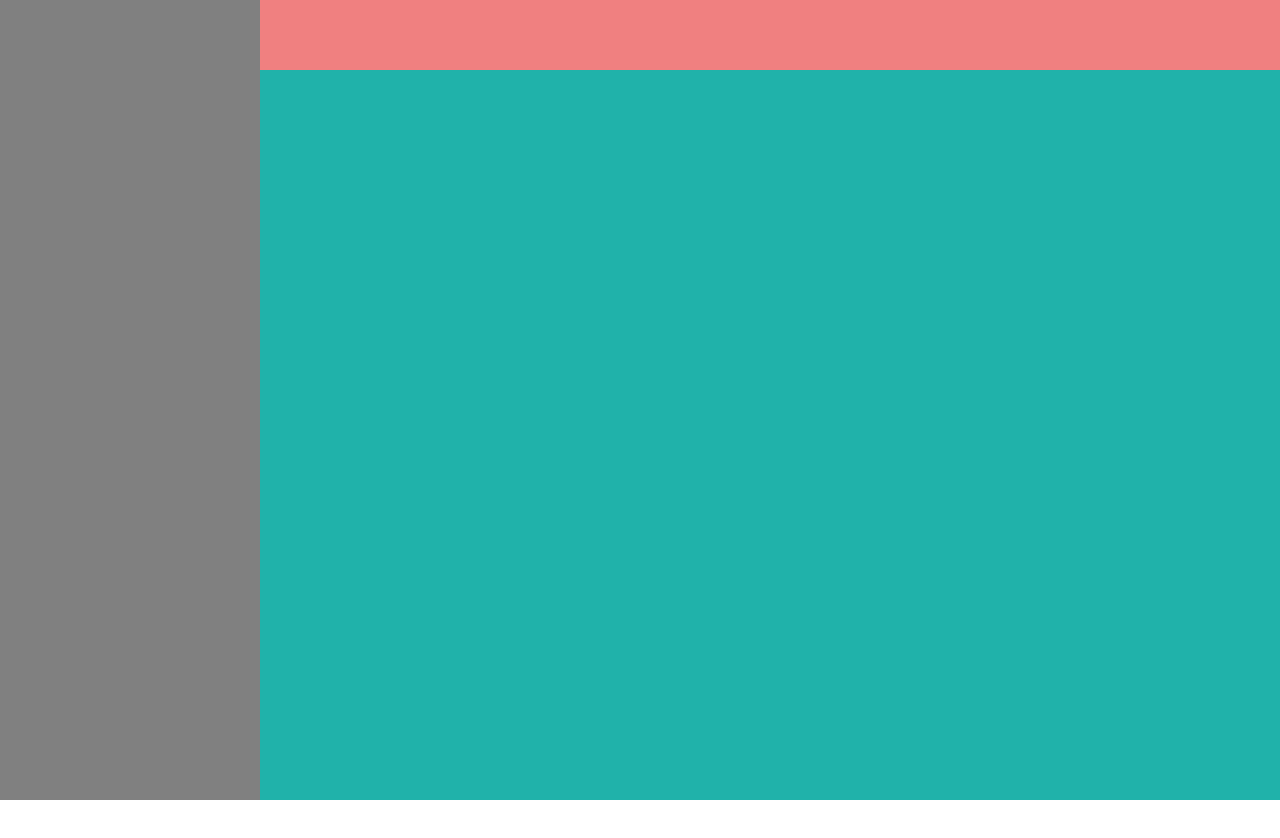
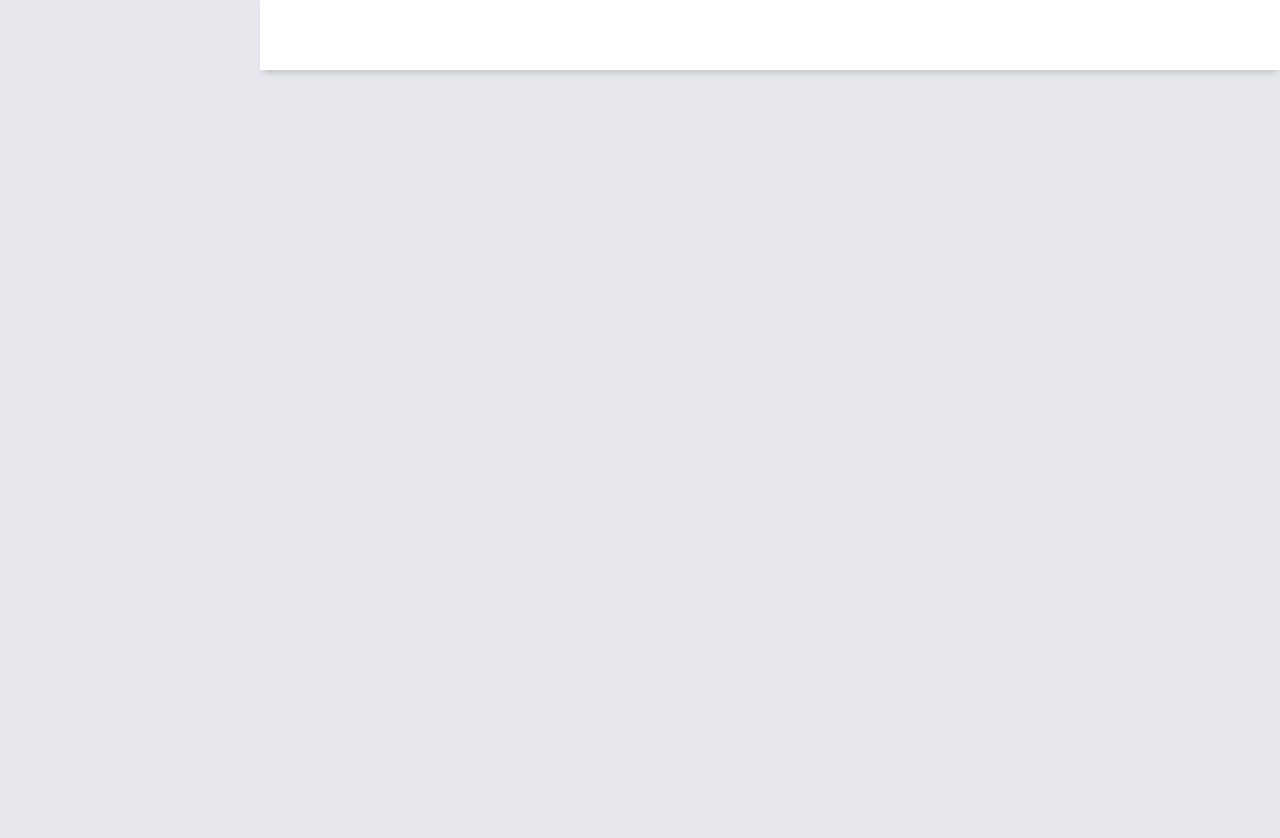
Before and after one commit to MonetCarriere/Dashboard, a plain HTML site: page index.html in a window 1280 px wide. Before the commit the page ends 800 px from the top, so only its background shows below. Drawn offline with Linux system fonts and the light colour scheme.

Commit message:
second commit

```diff
--- a/styles.css
+++ b/styles.css
@@ -1,10 +1,42 @@
-body{
+body {
     margin: 0;
     padding: 0;
+    box-sizing: border-box;
+    background-color: #e6e8ed;
+    color: #666;
+    font-family: "Monsterrat", sans-serif;
 }
 
+.material-icons-outlined {
+    vertical-align: middle;
+    line-height: 1px;
+}
 
-.grid-container{
+.text-primary {
+    color: #666666;
+}
+
+.text-blue {
+    color: #246dec;
+}
+
+.text-red {
+    color: #cc3c43;
+}
+
+.text-green {
+    color: #367952;
+}
+
+.text-orange {
+    color: #f5b74f;
+}
+
+.font-weight-bold {
+    font-weight: 600;
+}
+
+.grid-container {
     display: grid;
     grid-template-columns: 260px 1fr 1fr 1fr;
     grid-template-rows: 0.2fr 3fr;
@@ -16,22 +48,32 @@ height: 100vh;
 }
 
 /*HEADER*/
-.header{
+.header {
     grid-area: header;
     height: 70px;
-background-color: lightcoral;
+    background-color: #fff;
+    display: flex;
+    align-items: center;
+    justify-content: space-between;
+    padding: 0 30px 0 30px;
+    box-shadow: 0 6px 7px -4px rgba(0, 0, 0, 0.2);
 }
 
 /*SIDEBAR*/
-#sidebar{
+#sidebar {
     grid-area: sidebar;
     height: 100%;
-background: grey;
+    background: 21232d;
+    color: #9799ab;
+    overflow-y: auto;
+    transition: all 0.5s;
+    --webkit-transition: all 0.5s;
 }
 
 /*MAIN*/
-.main{
+.main {
     grid-area: main;
     height: 100%;
-background: lightseagreen;
+    overflow-y: auto;
+    padding: 20px 20px;
 }
```
Lines whose indentation alone changed are shown as unchanged.
